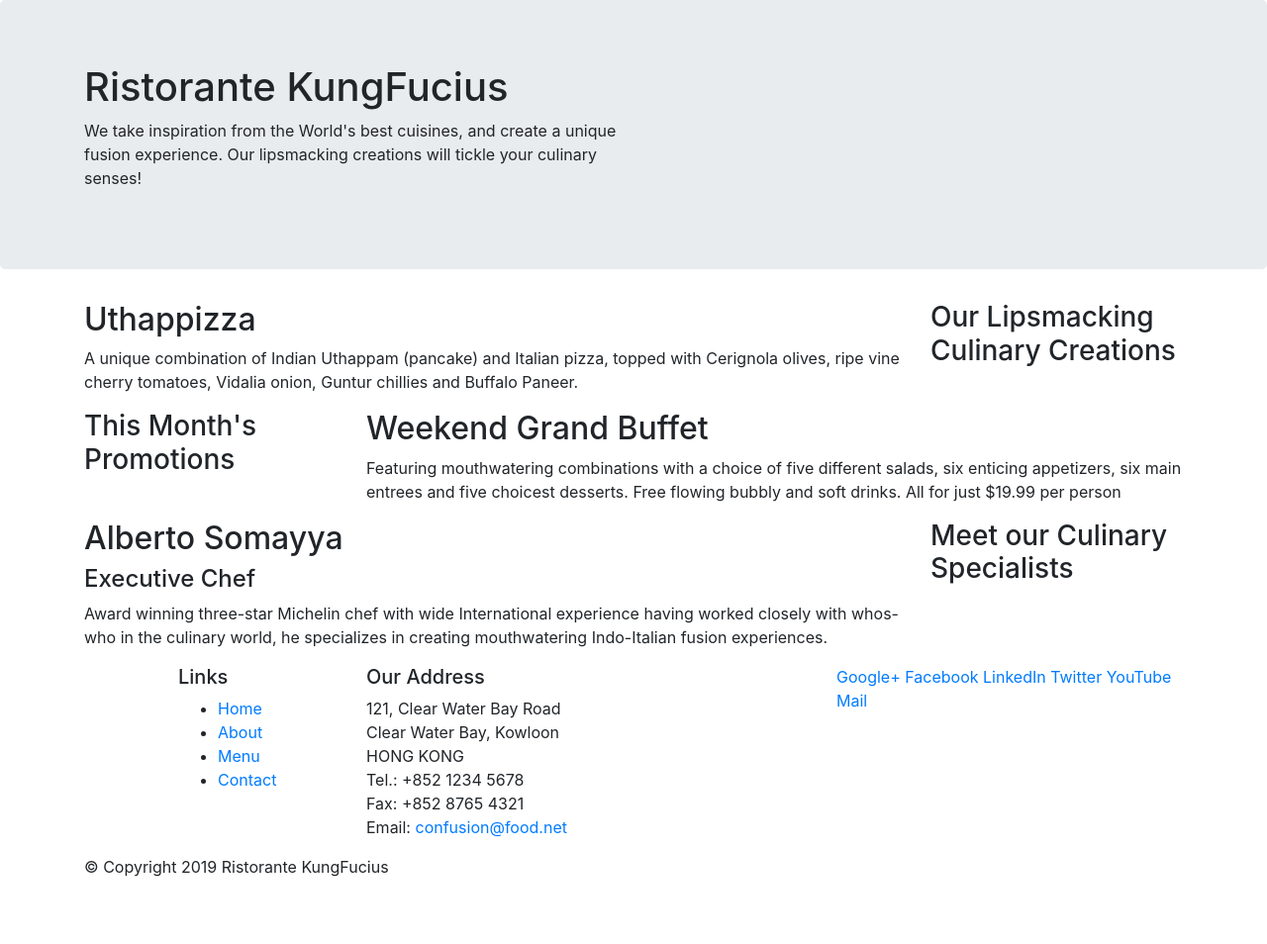
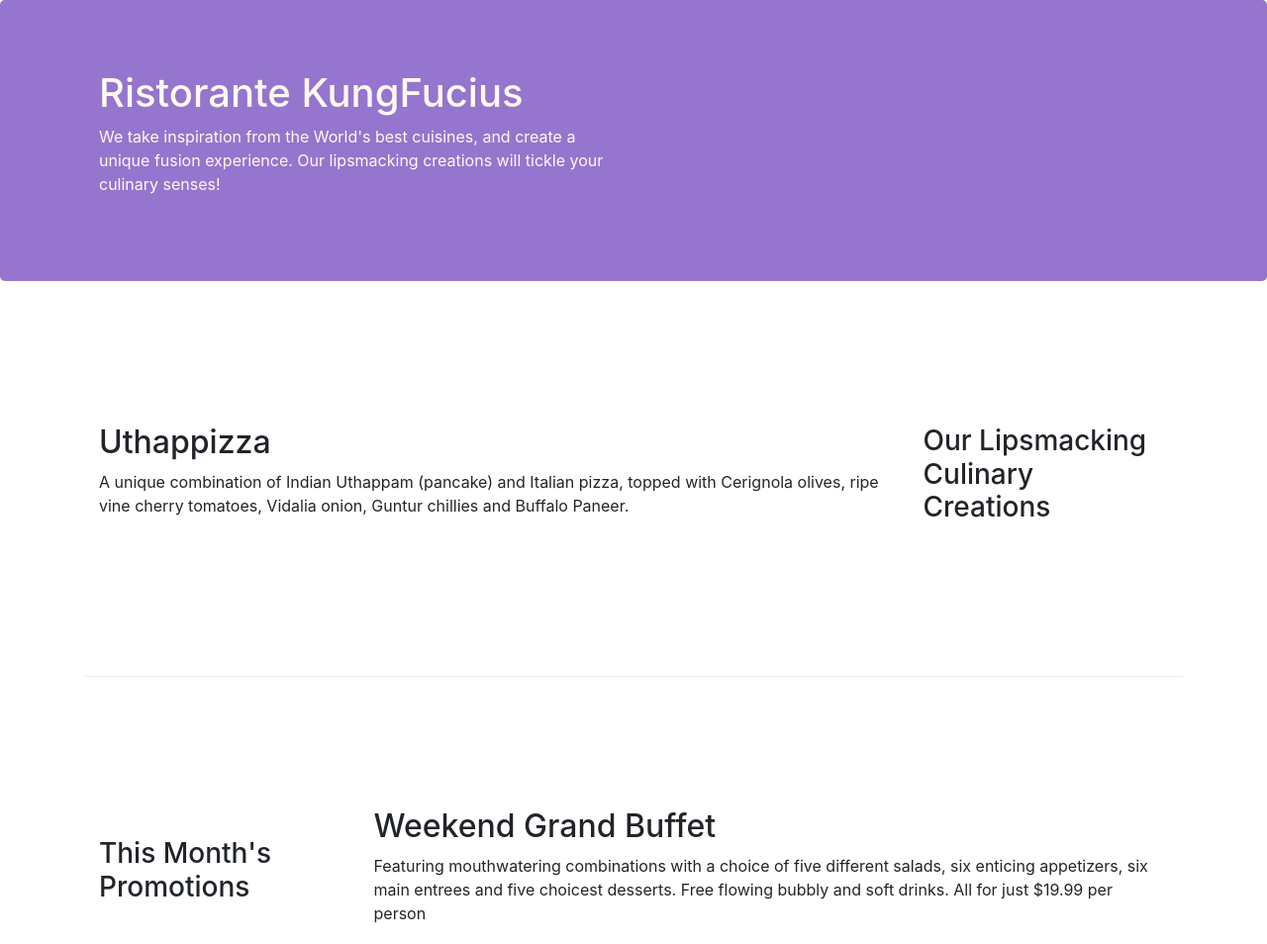
Before and after one commit to isidoreduc/Bootstrap_KungFucius, a website: page index.html in a window 1280 px wide. Shown: the top 954 px of the page at 99% size. Before the commit the page ends 904 px from the top, so only its background shows below. Drawn offline with nearby package versions, Linux system fonts and the light colour scheme.

Commit message:
more grid

```diff
--- /dev/null
+++ b/css/styles.css
@@ -0,0 +1,30 @@
+.row-header{
+    margin:0px auto;
+    padding:0px;
+}
+
+.row-content {
+    margin:0px auto;
+    padding: 50px 0px 50px 0px;
+    border-bottom: 1px ridge;
+    min-height:400px;
+}
+
+.footer{
+    background-color: #D1C4E9;
+    margin:0px auto;
+    padding: 20px 0px 20px 0px;
+}
+
+.jumbotron {
+    padding:70px 30px 70px 30px;
+    margin:0px auto;
+    background: #9575CD ;
+    color:floralwhite;
+}
+
+address{
+    font-size:80%;
+    margin:0px;
+    color:#0f0f0f;
+}
--- a/index.html
+++ b/index.html
@@ -9,6 +9,7 @@
 
     <!-- Bootstrap CSS -->
     <link rel="stylesheet" href="node_modules/bootstrap/dist/css/bootstrap.min.css">
+    <link rel="stylesheet" href="css/styles.css">
     <title>Ristorante KungFucius</title>
 </head>
 
@@ -16,7 +17,7 @@
 
     <header class="jumbotron">
         <div class="container">
-            <div class="row">
+            <div class="row row-header">
                 <div class='col-12 col-sm-6'>
                     <h1>Ristorante KungFucius</h1>
                     <p>We take inspiration from the World's best cuisines, and create a unique fusion experience. Our lipsmacking creations will tickle your culinary senses!</p>
@@ -28,7 +29,7 @@
     </header>
 
     <div class="container">
-        <div class="row">
+        <div class="row row-content align-items-center">
             <div class="col-12 col-sm-4 order-sm-last col-md-3">
                 <h3>Our Lipsmacking Culinary Creations</h3>
             </div>
@@ -39,7 +40,7 @@
         </div>
 
 
-        <div class="row">
+        <div class="row row-content align-items-center">
             <div class="col-12 col-sm-4 col-md-3">
                 <h3>This Month's Promotions</h3>
             </div>
@@ -49,7 +50,7 @@
             </div>
         </div>
 
-        <div class="row">
+        <div class="row row-content align-items-center">
             <div class="col-12 col-sm-4 order-sm-last col-md-3">
                 <h3>Meet our Culinary Specialists</h3>
             </div>
@@ -61,12 +62,12 @@
         </div>
     </div>
 
-    <footer>
-        <div class="container">
-            <div class="row">
+    <footer class="footer">
+        <div class="container ">
+            <div class="row ">
                 <div class="col-4 offset-1 col-sm-2">
                     <h5>Links</h5>
-                    <ul>
+                    <ul class="list-unstyled">
                         <li><a href="#">Home</a></li>
                         <li><a href="#">About</a></li>
                         <li><a href="#">Menu</a></li>
@@ -76,16 +77,16 @@
                 <div class="col-7 col-sm-5">
                     <h5>Our Address</h5>
                     <address>
-		              121, Clear Water Bay Road<br>
-		              Clear Water Bay, Kowloon<br>
-		              HONG KONG<br>
-		              Tel.: +852 1234 5678<br>
-		              Fax: +852 8765 4321<br>
-		              Email: <a href="mailto:confusion@food.net">confusion@food.net</a>
+		              131, Grenaavej<br>
+		              8240, Risskov<br>
+		              DENMARK<br>
+		              Tel.: +45 1234 5678<br>
+		              Fax: +45 8765 4321<br>
+		              Email: <a href="mailto:kungfucius@food.net">KungFucius@food.net</a>
 		           </address>
                 </div>
-                <div class="col-12 col-sm-4">
-                    <div>
+                <div class="col-12 col-sm-4 align-self-center">
+                    <div class="text-center">
                         <a href="http://google.com/+">Google+</a>
                         <a href="http://www.facebook.com/profile.php?id=">Facebook</a>
                         <a href="http://www.linkedin.com/in/">LinkedIn</a>
@@ -95,8 +96,10 @@
                     </div>
                 </div>
            </div>
-           <div class="row">
+
+           <div class="row justify-content-center">
                 <div class="col-auto">
+                    <p></p>
                     <p>© Copyright <script> document.write(new Date().getFullYear()); </script> Ristorante KungFucius</p>
                 </div>
            </div>
```
